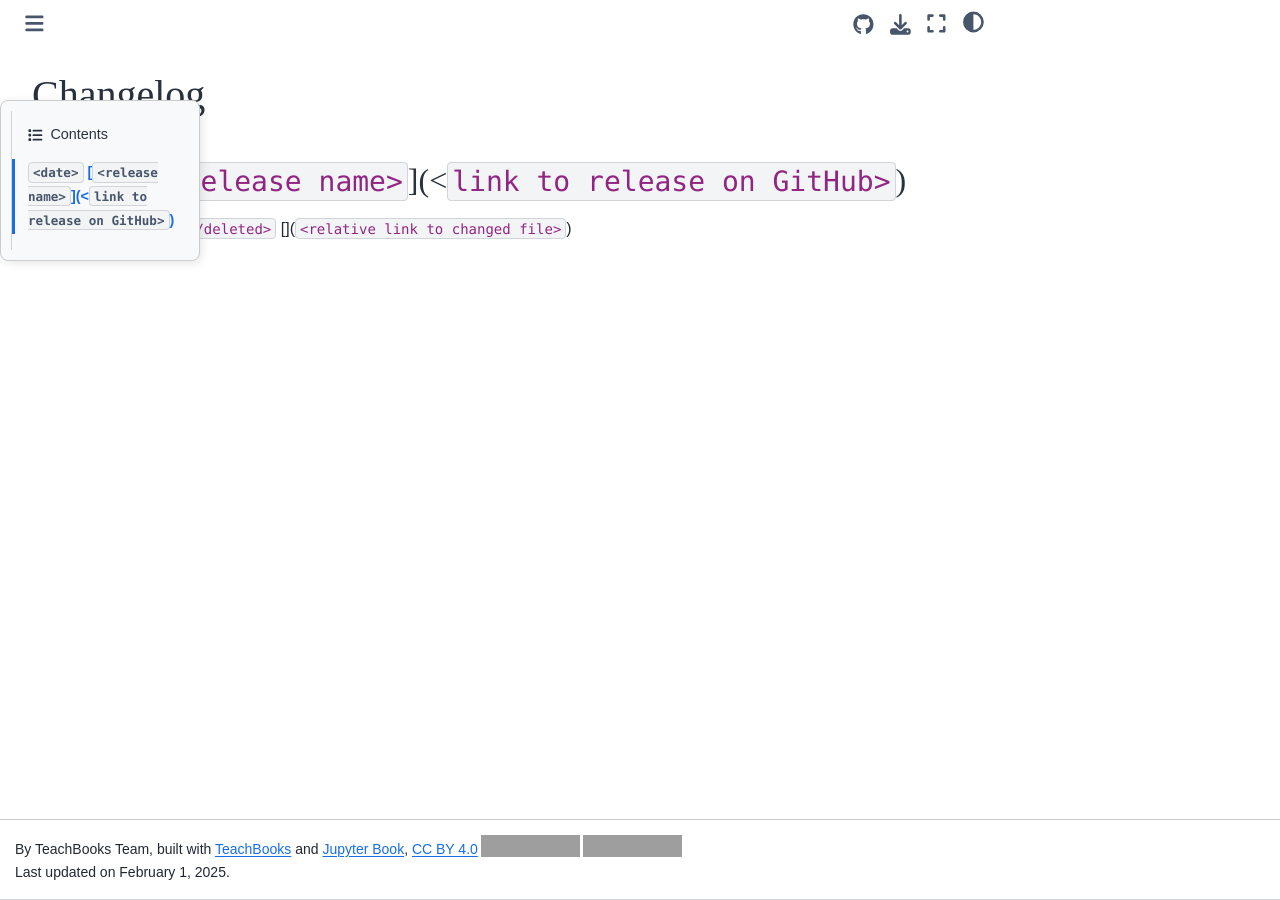
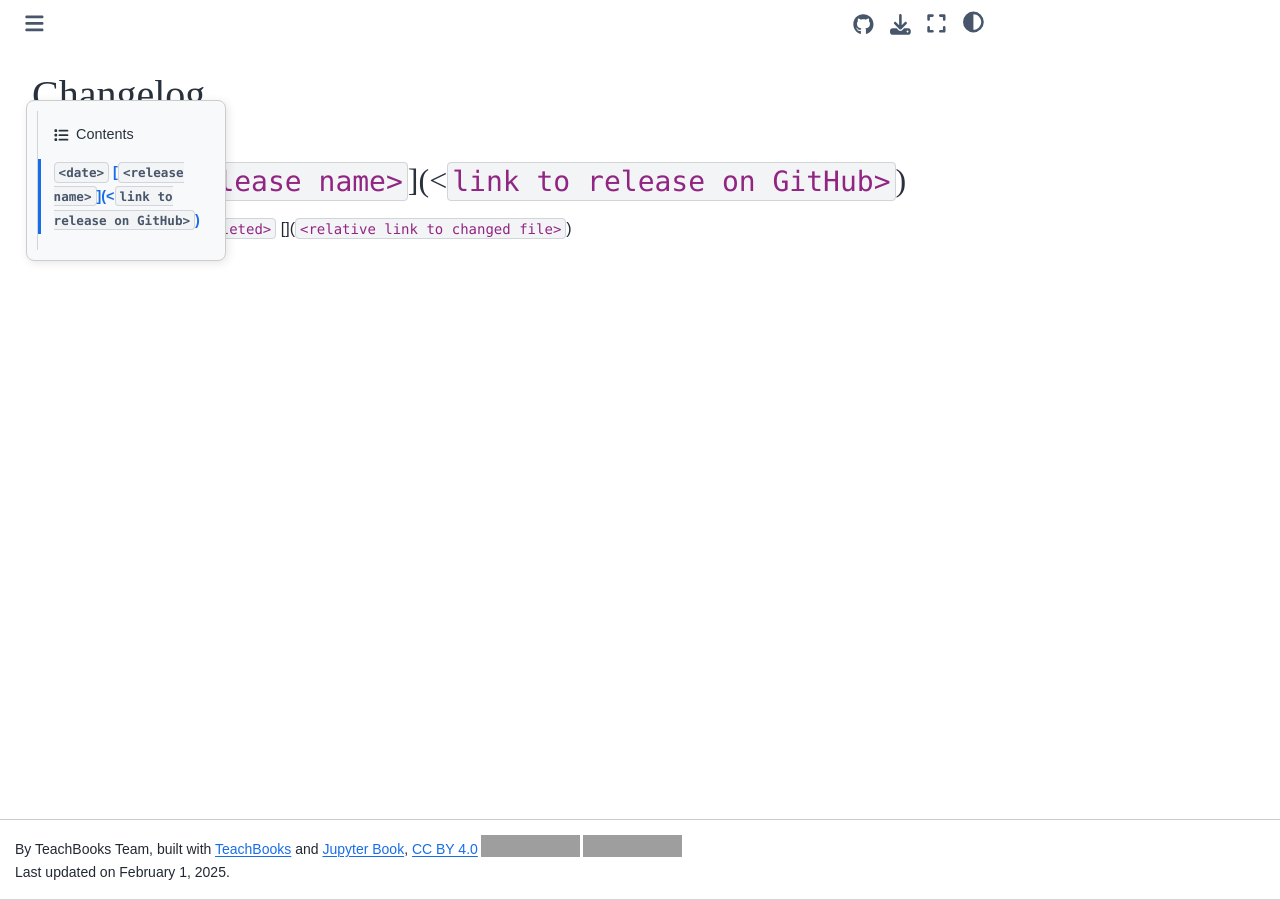
Before and after one commit to douden/graph_test, a Jupyter Book: the page built from book/changelog.md, in a window 1280 px wide. Built offline with Jupyter Book 1.0.4 settings and Sphinx 7.4.7 and the Sphinx Book theme 1.1.4, drawn with Linux system fonts in a browser that asks for light colours; pages that are not in the unit, such as notebooks, are missing from menus; comment, search, counter and statistics services are not loaded; grey boxes are pictures that could not be loaded.

```diff
--- a/book/_static/custom.css
+++ b/book/_static/custom.css
@@ -33,7 +33,7 @@
 /* Move the ToC to the left and style it */
 .bd-toc {
     position: fixed;
-    left: 0;
+    left: 2%;
     top: 100px; /* Adjust as needed */
     width: 200px; /* Set appropriate width */
     padding: 10px;
```
